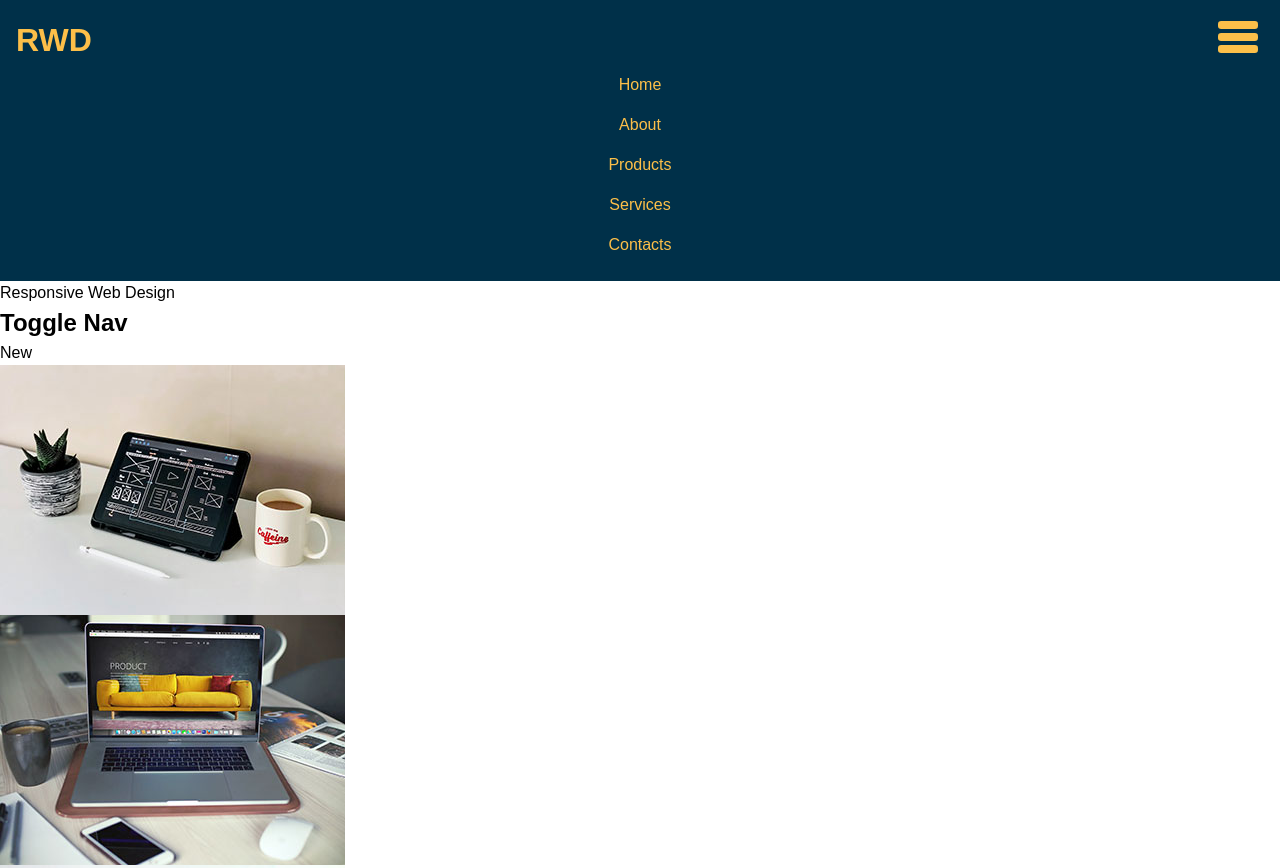
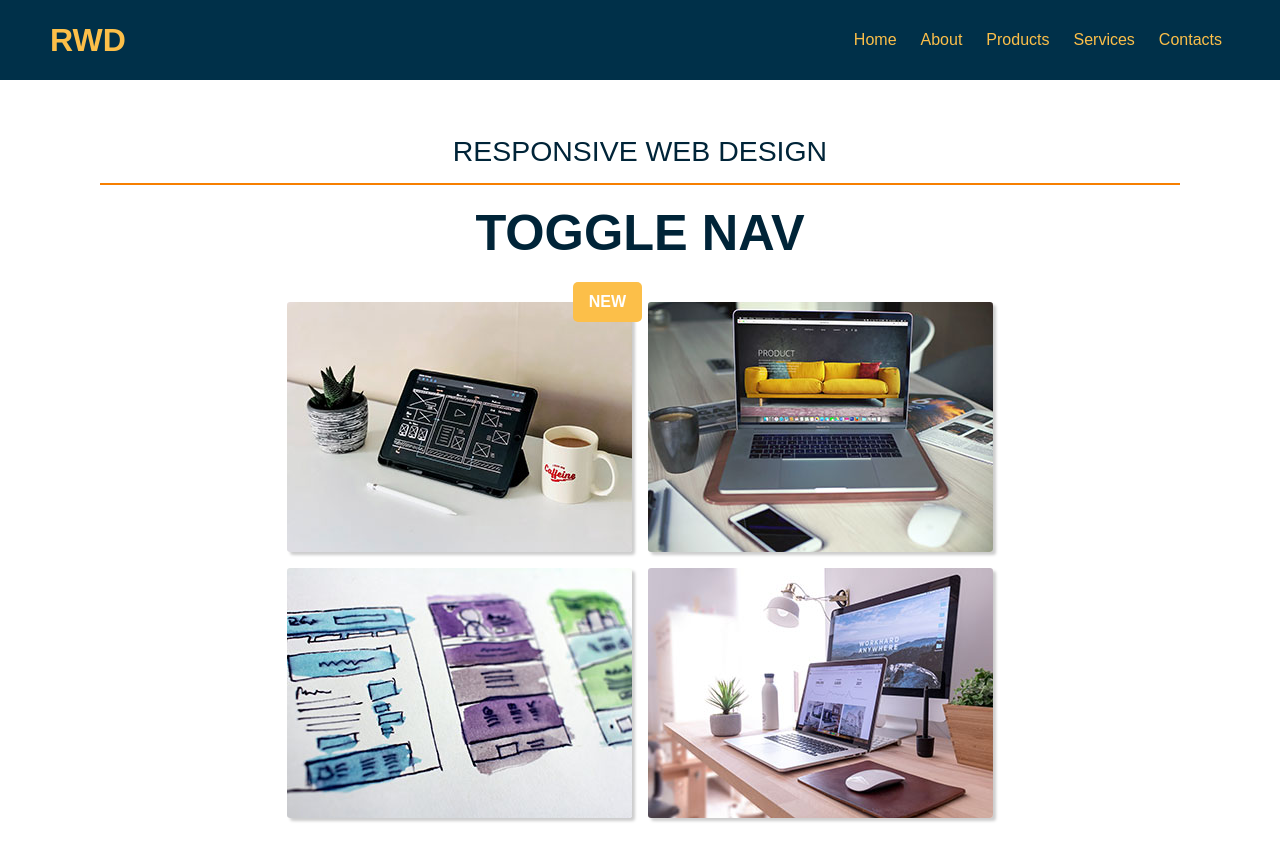
Before and after one commit to dmit1530-term1221-demos/demo-toggle-nav, a plain HTML site: page index.html in a window 1280 px wide. Shown: the top 868 px of the page. Drawn offline with Linux system fonts and the light colour scheme.

Commit message:
updated styles

```diff
--- a/css/styles.css
+++ b/css/styles.css
@@ -14,6 +14,11 @@ body {
 .flex-container {
     display: flex;
     justify-content: space-between;
+}
+
+.inner-container {
+    margin: 0 auto;
+    max-width: 73.75rem;
 }
 
 /** header & nav **/
@@ -47,6 +52,7 @@ h1 a:hover {
     outline: none;
     background-color: #003049; /** or give it the background colour of your header */
 }
+
 .toggle-btn:hover{
     cursor: pointer;
 }
@@ -66,5 +72,118 @@ h1 a:hover {
     text-align: center;
 }
 
+/** Step 2: Hide the menu. Once it's hidden this is default state.
+**Note: if using display: none, that property cannot use transitions **/
 
-/* Media Query */
+header nav {
+    /** style this for how it will look overlapping the main content **/
+    /** this element does not have parent container that is positioned relative, therefore it's positioned relative to the browser screen **/
+    position: absolute;
+    top: 5rem;/*80px - the height of the closed header*/
+    left: 0;
+    /** once positioned absolute, this disappears from the document flow and it doesn't leave a space (it overlaps the content). It doesn't have a background colour, again because its not part of the header content. **/
+    background-color: #003049;
+    width: 100vw;
+    /** now we can hide the nav **/
+    max-height: 0;
+    overflow: hidden;
+    transition: max-height 0.3s ease-in-out;
+}
+
+/** Step 3: Create a special class that will show the menu using javaScript. This classname will only exist in CSS file for now. Next the javaScript will add this class to the nav element for us. Let's go add in the JS into the main.js file.
+**/
+.show-nav {
+   max-height: 100vh;
+}
+
+/** section **/
+section {
+    padding: 3.125rem;
+    text-align: center;
+    text-transform: uppercase;
+}
+
+/** heading and tagline **/
+
+section p {
+    color: #002438;
+    border-bottom: 2px solid #f77f00;
+    padding-bottom: 0.625rem; /*shifts the border down */
+    margin-bottom: 0.625rem; /* shifts the text down **/
+    font-size: 1.777rem;
+}
+
+section h2 {
+    color: #002438;
+    font-size: 3.157rem;
+    margin-bottom: 2rem;
+}
+
+/** gallery section **/
+.gallery {
+    display: flex;
+    flex-flow: wrap;
+    justify-content: center;
+}
+.thumbnail {
+    margin: 0 0.5rem;
+    position: relative; /** keeps the span element contained **/
+}
+.thumbnail img {
+    border-radius: 0.2rem;
+    margin-bottom: 1rem;
+    box-shadow: 3px 3px 3px rgba(0,0,0,0.2);
+}
+
+/** position the span element on the thumbnails top, right corner **/
+span {
+    background-color: #fcbf49;
+    color: #fff;
+    font-weight: bold;
+    padding: 0.5rem 1rem;
+    border-radius: 0.3125rem;
+    /** position the span over the image **/
+    position: absolute;
+    /** position to the top right corner **/
+    top: -20px;
+    right: -10px;
+}
+
+/** Step 4: Add a media query and show the nav by default (hide the toggle) and style the nav horizontally **/
+/**700px**/
+@media screen and (min-width: 43.75rem) {
+
+    /** hide the toggle **/
+    .toggle-btn { display: none; }
+
+    /** we want to see the nav by default, so we are going to reset our values. **/
+    header nav {
+        /** reset the the position value and the width **/
+        /** By default all element are static - we are unsetting the absolute positioning**/
+        position: static; /** position: unset;**/
+        width: auto;
+        max-height: unset;
+        overflow: visible;
+    }
+
+    /** flex our menu and our inner container to layout header and nav horizontally **/
+    .menu,
+    header .inner-container {
+        display: flex;
+        align-items: center;
+        justify-content: space-between;
+    }
+    .menu li {
+        margin-left: 0.5rem;
+    }
+    .menu li a {
+        padding: 0 0.5rem;
+    }
+    .menu a:hover,
+    .menu a:focus {
+        background-color: unset; /**transparent**/
+        color: #F77F00;
+    }
+
+
+}
```
